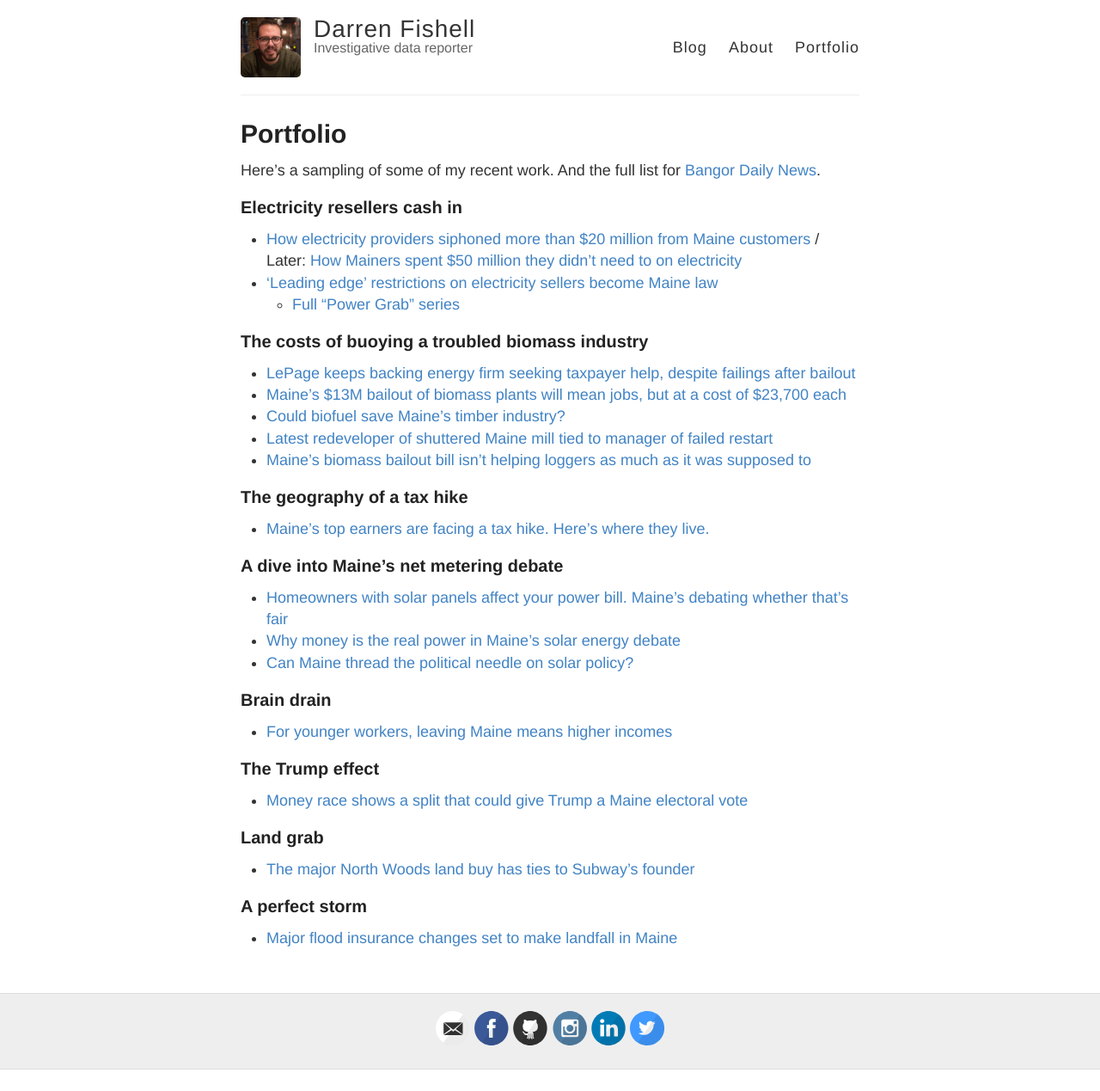
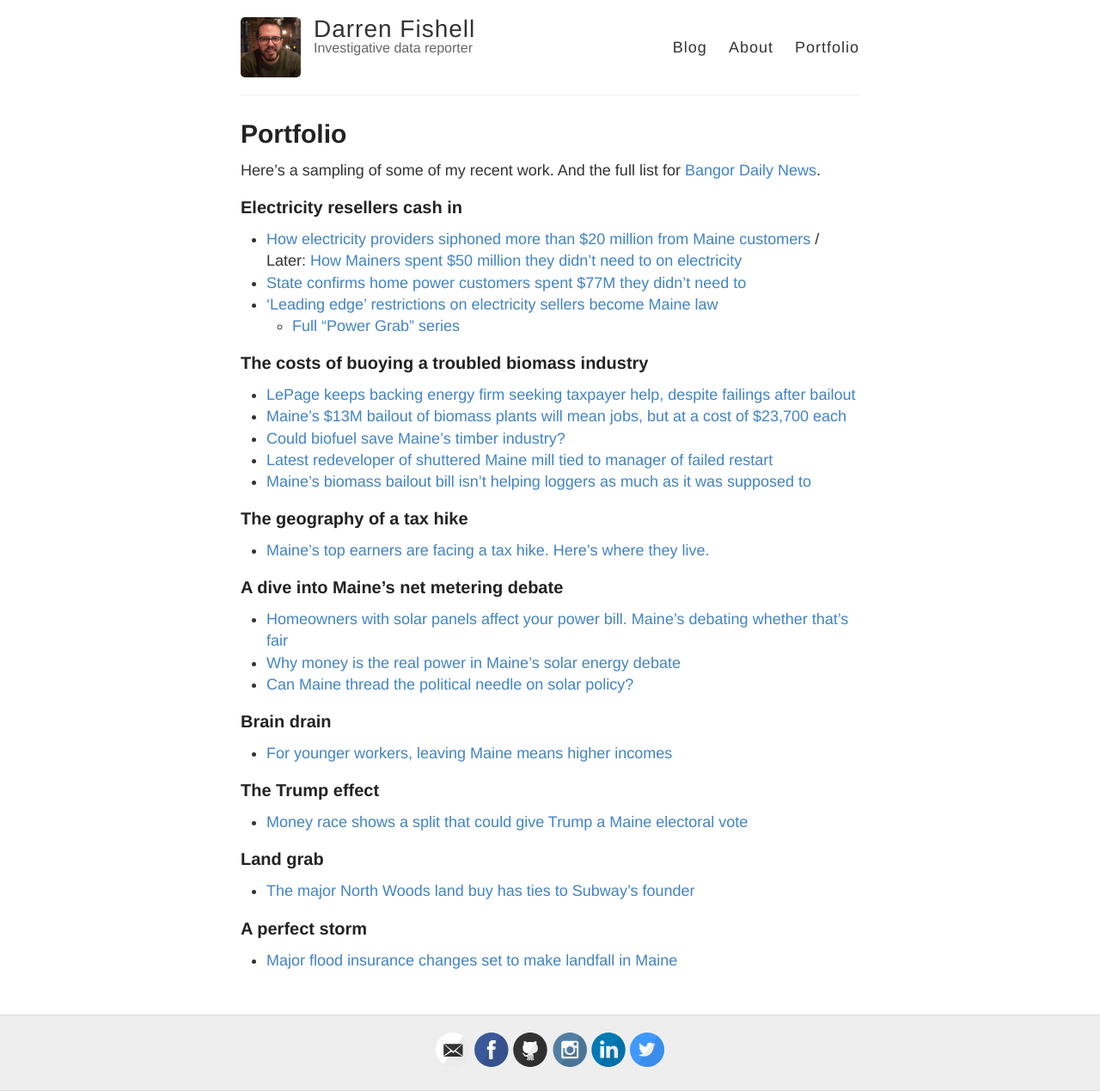
Before and after one commit to darrenfishell/darrenfishell.github.io, a Jekyll site: the page built from portfolio.md, in a window 1280 px wide. Shown: the whole page at 86% size. Built offline with Jekyll 4.4.1, drawn with Linux system fonts in a browser that asks for light colours; before the commit the page ends 1244 px from its top, so only the background shows below that.

Commit message:
Portfolio add

```diff
--- a/portfolio.md
+++ b/portfolio.md
@@ -8,6 +8,7 @@ Here's a sampling of some of my recent work. And the full list for [Bangor Daily
 
 ### Electricity resellers cash in
 + [How electricity providers siphoned more than $20 million from Maine customers](http://bangordailynews.com/2016/08/31/the-point/how-electricity-providers-siphoned-more-than-20m-from-maine-customers/) / Later: [How Mainers spent $50 million they didn't need to on electricity](http://bangordailynews.com/2016/11/16/the-point/mainers-spent-50-million-they-didnt-need-to-on-electricity/)
++ [State confirms home power customers spent $77M they didn’t need to](https://bangordailynews.com/2018/02/21/mainefocus/state-confirms-home-power-customers-spent-77m-they-didnt-need-to/)
 + [‘Leading edge’ restrictions on electricity sellers become Maine law](http://bangordailynews.com/2017/05/23/politics/leading-edge-restrictions-on-electricity-sellers-become-maine-law/)
    + [Full "Power Grab" series](http://bangordailynews.com/series/powergrab/)
 
```
